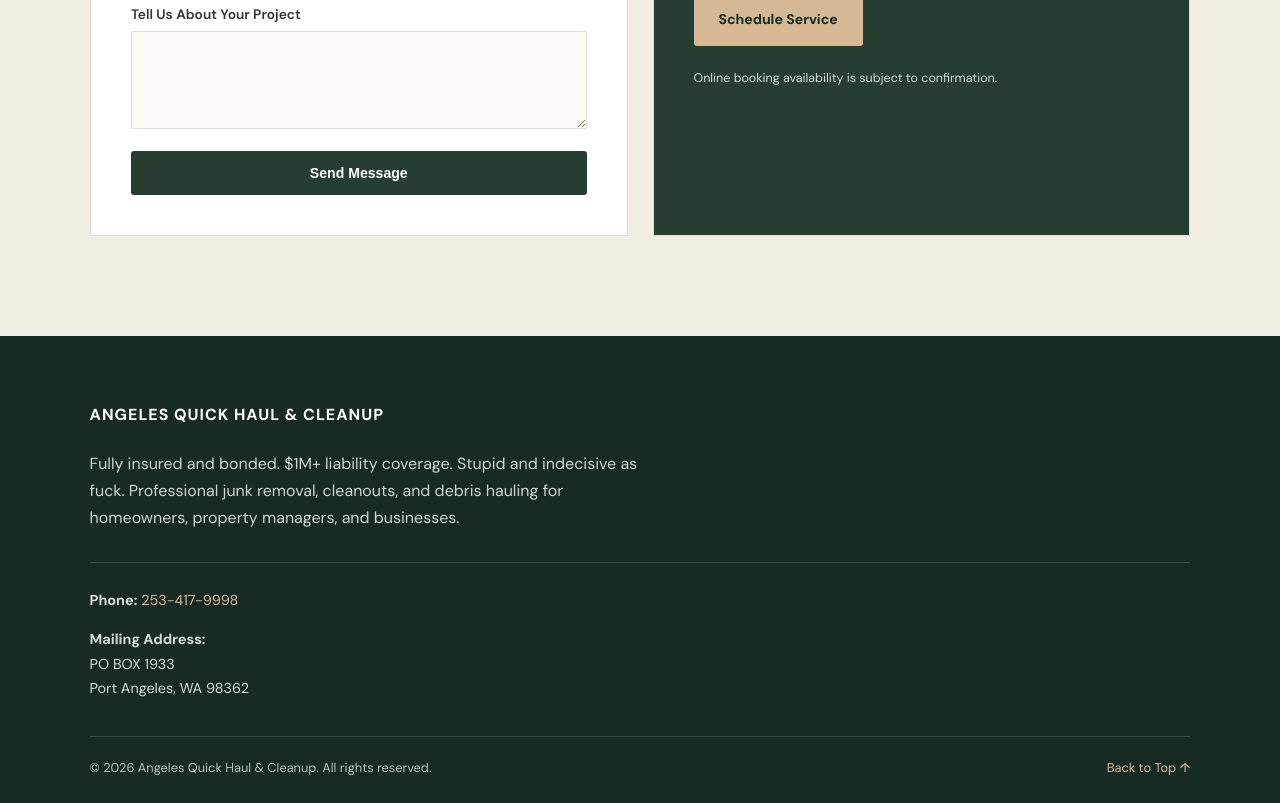
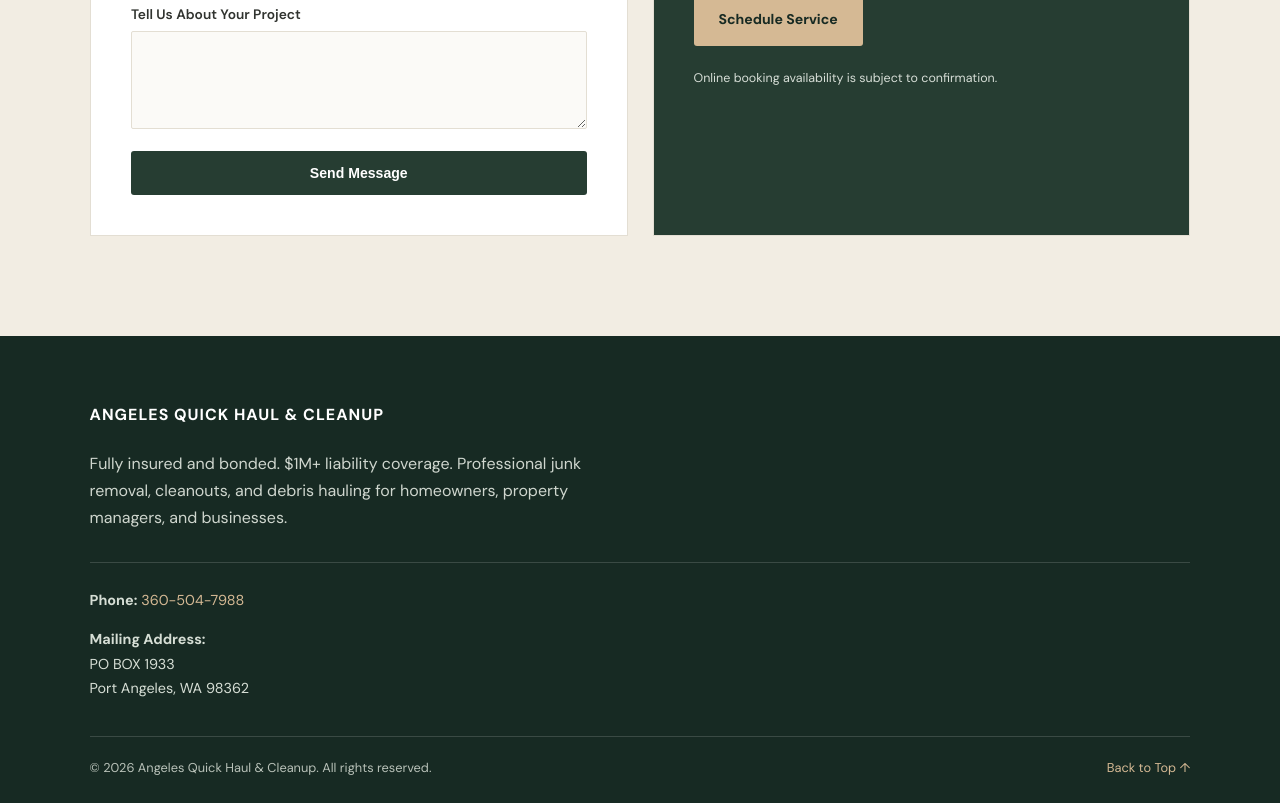
Before and after one commit to lync52/angeles-cleanup-website, a plain HTML site: page index.html in a window 1280 px wide. Shown: the part 6130-6933 px from the top of the page. Drawn offline with nearby package versions, Linux system fonts and the light colour scheme.

Commit message:
Update index.html

```diff
--- a/index.html
+++ b/index.html
@@ -690,7 +690,7 @@
       </div>
 
       <p>
-        Fully insured and bonded. $1M+ liability coverage. Stupid and indecisive as fuck. Professional
+        Fully insured and bonded. $1M+ liability coverage. Professional
         junk removal, cleanouts, and debris hauling for homeowners,
         property managers, and businesses.
       </p>
@@ -698,7 +698,7 @@
       <div class="footer-contact">
         <p>
           <strong>Phone:</strong>
-          <a href="tel:+12534179998">253-417-9998</a>
+          <a href="tel:+13605047988">360-504-7988</a>
         </p>
 
         <p>
```
